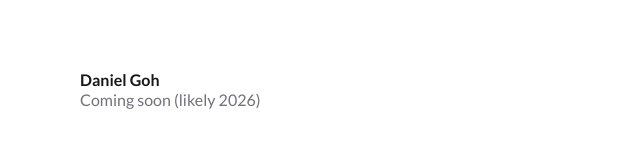
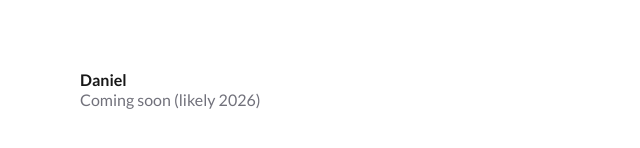
Before and after one commit to lntcu/Interface, a Next.js app: page / in a window 1280 px wide. Shown: the part 610-758 px from the top of the page, without its empty margins (0-640 px from the left). Built offline with nearby package versions, Linux system fonts and the light colour scheme.

Commit message:
Update page.tsx

```diff
--- a/app/page.tsx
+++ b/app/page.tsx
@@ -3,7 +3,7 @@ export default function Home() {
     <div className="w-screen h-screen">
       <div className="w-full h-full flex items-end justify-start p-20">
         <div>
-          <p className="text-md font-bold">Daniel Goh</p>
+          <p className="text-md font-bold">Daniel</p>
           <p className="text-md text-zinc-500">Coming soon (likely 2026)</p>
         </div>
       </div>
```
